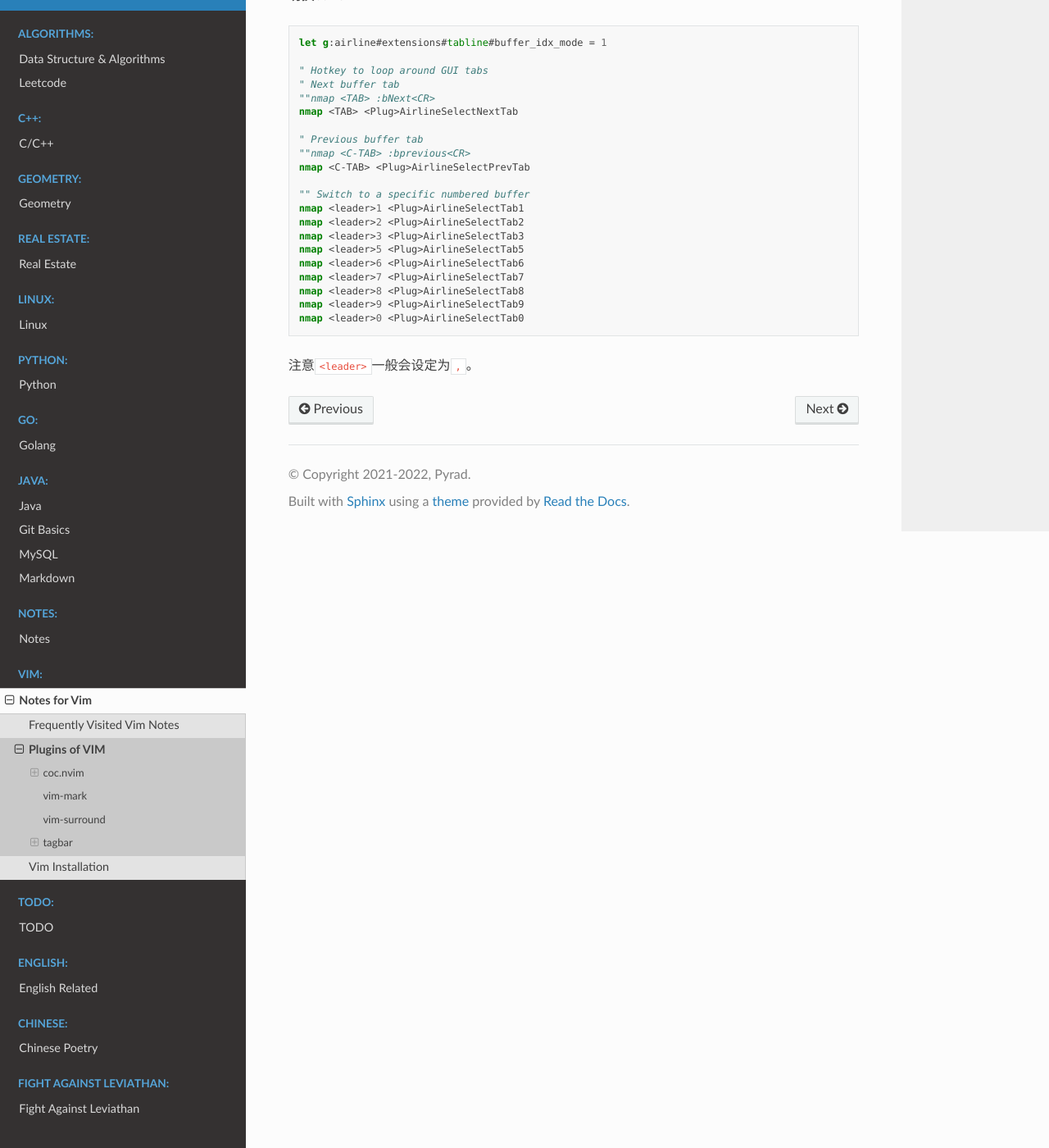
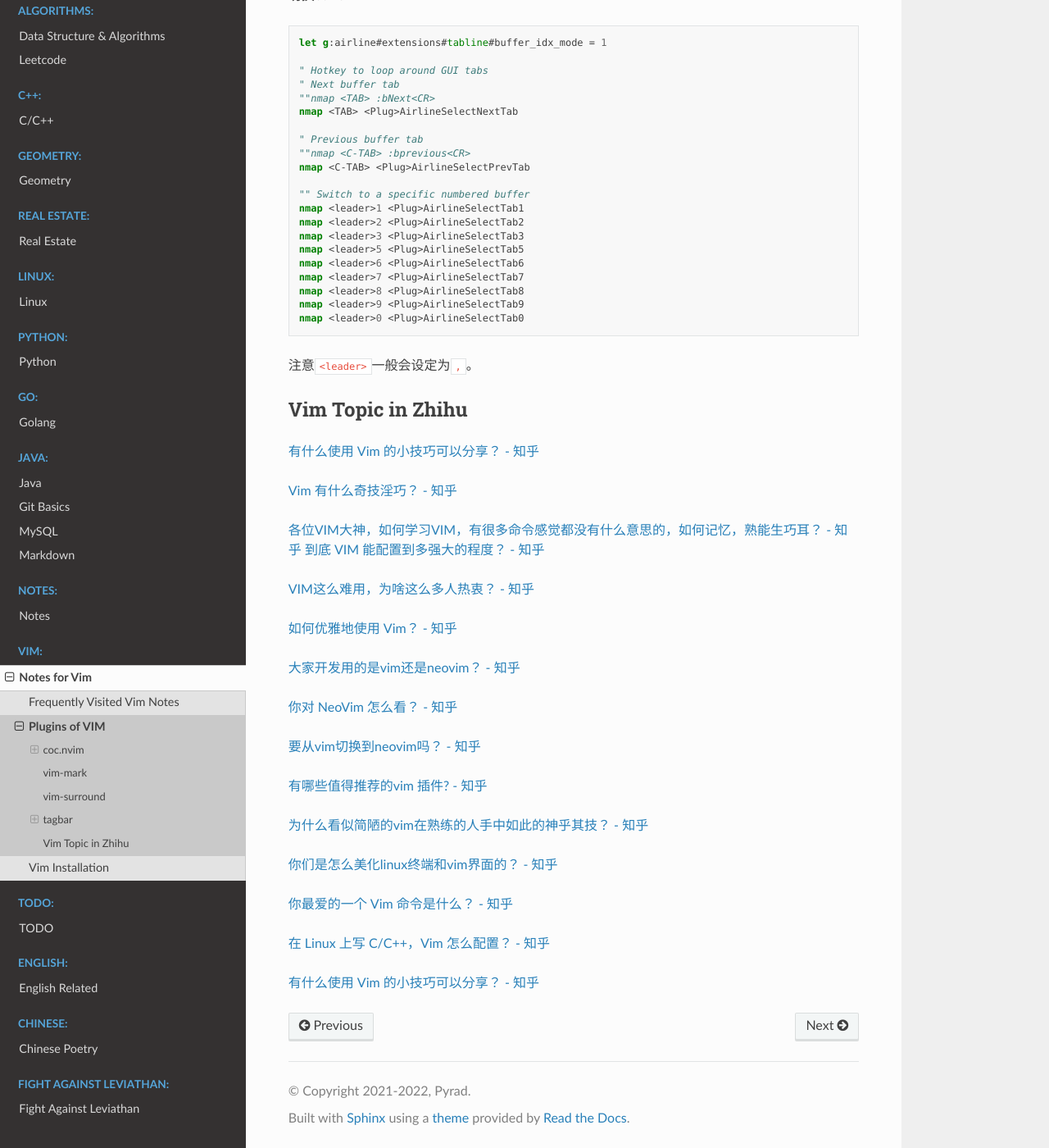
Before and after one commit to Pyrad/pyradnotes, a Sphinx documentation site: the page built from source/Vim/vim_plugin.md, in a window 1280 px wide and 1400 px high, scrolled down 3753 px. Shown: the whole window at 82% size. Built offline with Sphinx 7.4.7 and the Read the Docs theme 3.1.0, drawn with Linux system fonts in a browser that asks for light colours; pages that are not in the unit, such as notebooks, are missing from menus.

Commit message:
Vim Vim topics in Zhihu

````diff
--- a/source/Vim/vim_plugin.md
+++ b/source/Vim/vim_plugin.md
@@ -215,3 +215,36 @@ nmap <leader>0 <Plug>AirlineSelectTab0
 ```
 
 注意`<leader>`一般会设定为`,`。
+
+
+
+## Vim Topic in Zhihu
+
+[有什么使用 Vim 的小技巧可以分享？ - 知乎](https://www.zhihu.com/question/636018229)
+
+[Vim 有什么奇技淫巧？ - 知乎](https://www.zhihu.com/question/27478597)
+
+[各位VIM大神，如何学习VIM，有很多命令感觉都没有什么意思的，如何记忆，熟能生巧耳？ - 知乎](https://www.zhihu.com/question/40102193)
+[到底 VIM 能配置到多强大的程度？ - 知乎](https://www.zhihu.com/question/20151659)
+
+[VIM这么难用，为啥这么多人热衷？ - 知乎](https://www.zhihu.com/question/437735833)
+
+[如何优雅地使用 Vim？ - 知乎](https://www.zhihu.com/question/20833248)
+
+[大家开发用的是vim还是neovim？ - 知乎](https://www.zhihu.com/question/640506439)
+
+[你对 NeoVim 怎么看？ - 知乎](https://www.zhihu.com/question/29652536)
+
+[要从vim切换到neovim吗？ - 知乎](https://www.zhihu.com/question/517490969)
+
+[有哪些值得推荐的vim 插件? - 知乎](https://www.zhihu.com/question/342885428)
+
+[为什么看似简陋的vim在熟练的人手中如此的神乎其技？ - 知乎](https://www.zhihu.com/question/433183204)
+
+[你们是怎么美化linux终端和vim界面的？ - 知乎](https://www.zhihu.com/question/30252123)
+
+[你最爱的一个 Vim 命令是什么？ - 知乎](https://www.zhihu.com/question/19691653)
+
+[在 Linux 上写 C/C++，Vim 怎么配置？ - 知乎](https://www.zhihu.com/question/663532440)
+
+[有什么使用 Vim 的小技巧可以分享？ - 知乎](https://www.zhihu.com/question/636018229)
````
